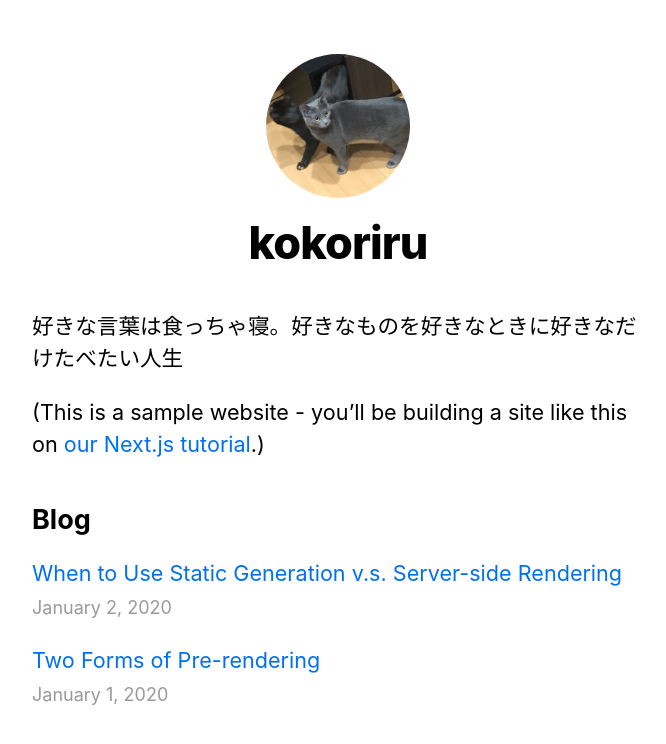
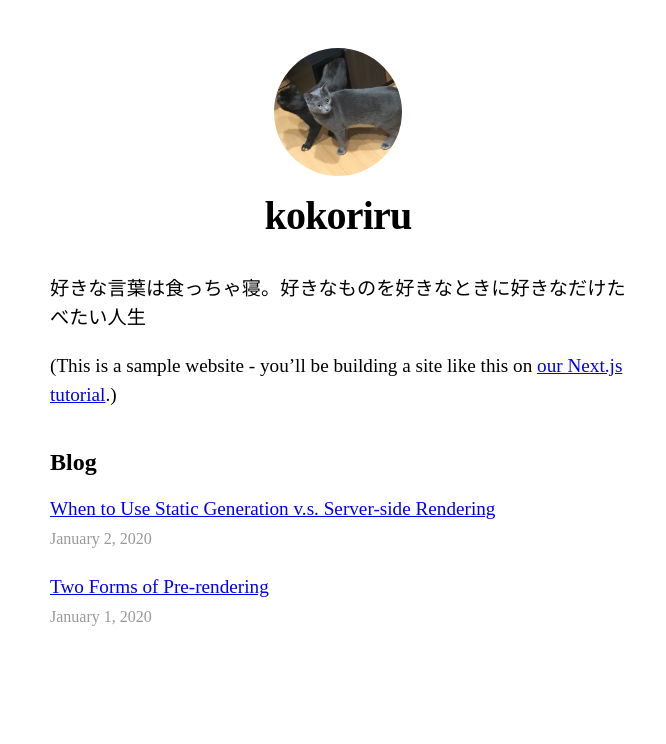
Before and after one commit to kokoriru/nextjs-blog, a Next.js app: page / in a window 1280 px wide. Shown: the top 744 px of the page, without its empty margins (302-968 px from the left). Built offline with nearby package versions, Linux system fonts and the light colour scheme.

Commit message:
拡張子を tsx に変換し、AppProps というビルドイン型を適用

```diff
--- a/pages/_app.js
+++ /dev/null
@@ -1,5 +0,0 @@
-import '../styles/global.css'
-
-export default function App({ Component, pageProps }) {
-  return <Component {...pageProps} />
-}
--- /dev/null
+++ b/pages/_app.tsx
@@ -0,0 +1,7 @@
+import { AppProps } from 'next/app'
+
+function App({ Component, pageProps }: AppProps) {
+  return <Component {...pageProps} />
+}
+
+export default App
```
